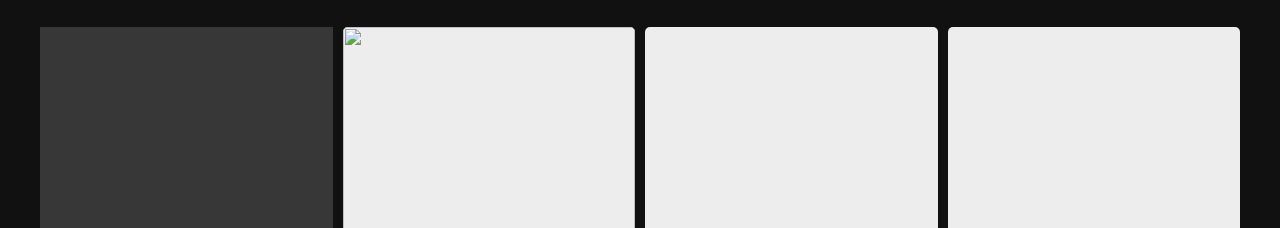
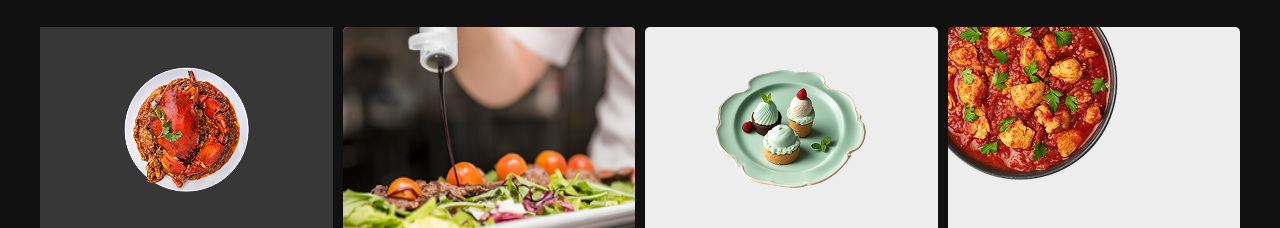
Before and after one commit to capfraichee/recipewebsite, a plain HTML site: page index.html in a window 1280 px wide. Shown: the part 723-951 px from the top of the page. Drawn offline with Linux system fonts and the light colour scheme; the site is published under a folder, as on GitHub Pages, so addresses that start at the root find nothing.

Commit message:
(fix) picture path second time

```diff
--- a/css/main.css
+++ b/css/main.css
@@ -145,7 +145,6 @@ html {
 .hero-text {
     grid-column: 1 / span 3;
     grid-row: 2;
-
 }
 
 .hero-text h1 {
--- a/index.html
+++ b/index.html
@@ -51,7 +51,7 @@
                 <!-- One block card start -->
                 <div class="todays_recipes_content_block">
                     <div class="todays_recipes_content_block_image_one">
-                        <img src="/img/craptacular.png" alt="">
+                        <img src="img/craptacular.png" alt="">
                     </div>
                     <div class="todays_recipes_content_block_text">
                         <div class="todays_recipes_content_block_text_top">
@@ -79,7 +79,7 @@
                 <!-- One block card start -->
                 <div class="todays_recipes_content_block">
                     <div class="todays_recipes_content_block_image">
-                        <img src="/img/chicktastic.png" alt="">
+                        <img src="img/chicktastic.png" alt="">
                     </div>
                     <div class="todays_recipes_content_block_text">
                         <div class="todays_recipes_content_block_text_top">
@@ -107,7 +107,7 @@
                 <!-- One block card start -->
                 <div class="todays_recipes_content_block">
                     <div class="todays_recipes_content_block_image_three">
-                        <img src="/img/dessertalicous.png" alt="">
+                        <img src="img/dessertalicous.png" alt="">
                     </div>
                     <div class="todays_recipes_content_block_text">
                         <div class="todays_recipes_content_block_text_top">
@@ -135,7 +135,7 @@
                 <!-- One block card start -->
                 <div class="todays_recipes_content_block">
                     <div class="todays_recipes_content_block_image_four">
-                        <img src="/img/meatbowl.png" alt="">
+                        <img src="img/meatbowl.png" alt="">
                     </div>
                     <div class="todays_recipes_content_block_text">
                         <div class="todays_recipes_content_block_text_top">
```
